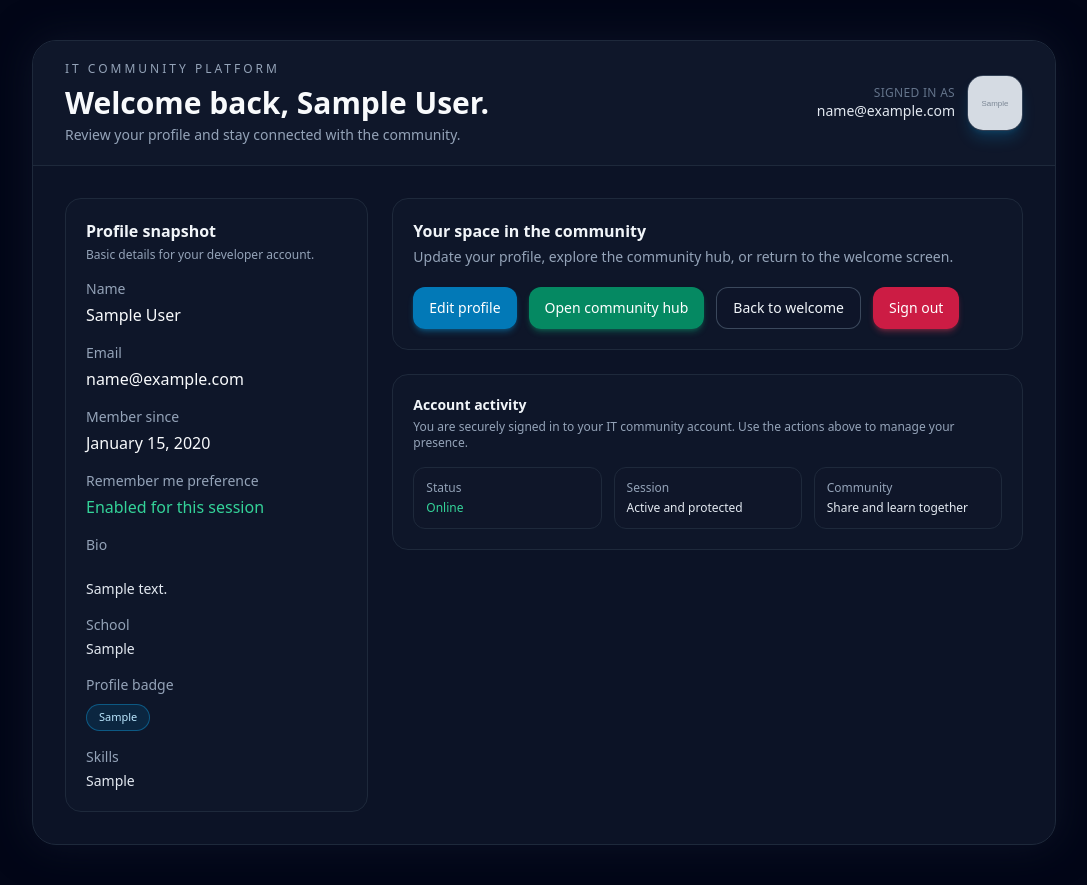
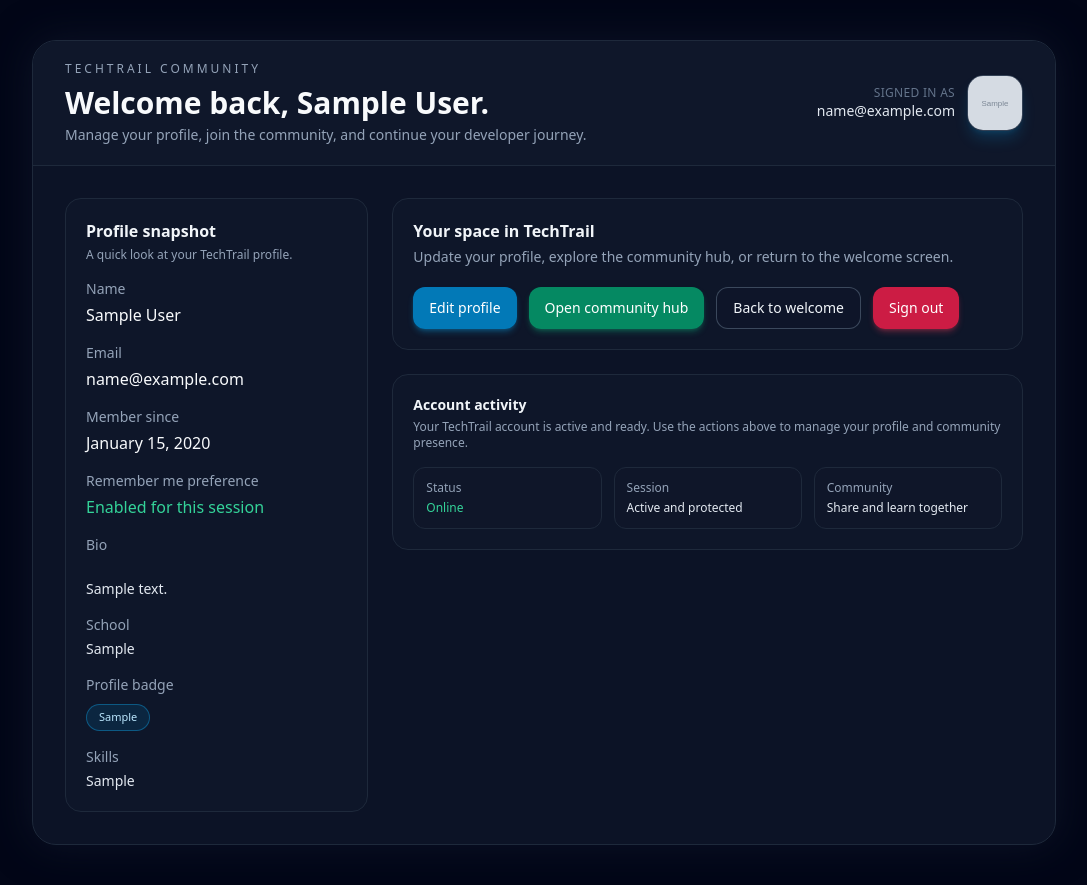
Before and after one commit to Ewonn18/login-system, a PHP site: page /dashboard.php in a window 1280 px wide. Shown: the whole page, without its empty margins (96-1183 px from the left). Run offline with PHP 8.4, Linux system fonts and the light colour scheme; the visitor is signed in with stand-in values (Sample User, id 1); tables that the repository leaves empty or names only in its code hold one stand-in row (values such as "Sample post"); grey boxes marked "Sample" are stand-in pictures; some libraries are stand-ins or nearby versions.

Commit message:
Improve auth flow and clean TechTrail dashboard

```diff
--- a/dashboard.php
+++ b/dashboard.php
@@ -13,6 +13,7 @@ $sql = "SELECT name, email, created_at, bio, school, specialization, skills, pro
 $stmt = $conn->prepare($sql);
 
 if (!$stmt) {
+    $conn->close();
     die("Something went wrong.");
 }
 
@@ -20,7 +21,7 @@ $stmt->bind_param("i", $userId);
 $stmt->execute();
 $result = $stmt->get_result();
 
-if ($result->num_rows !== 1) {
+if (!$result || $result->num_rows !== 1) {
     $stmt->close();
     $conn->close();
     session_unset();
@@ -42,35 +43,36 @@ $conn->close();
 <head>
   <meta charset="UTF-8">
   <meta name="viewport" content="width=device-width, initial-scale=1.0">
-    <title>Developer Dashboard</title>
+  <title>TechTrail Community - Dashboard</title>
   <script src="https://cdn.tailwindcss.com"></script>
 </head>
 <body class="min-h-screen bg-slate-950 text-slate-100 flex items-center justify-center px-4 py-10">
   <div class="w-full max-w-5xl bg-slate-900/80 border border-slate-800 rounded-3xl shadow-[0_0_40px_rgba(15,23,42,0.8)] overflow-hidden">
 
-      <!-- Top bar -->
-      <header class="bg-gradient-to-r from-slate-900 via-slate-900 to-slate-900 border-b border-slate-800 px-6 md:px-8 py-5 flex flex-col md:flex-row md:items-center md:justify-between gap-4">
+    <header class="bg-slate-900 border-b border-slate-800 px-6 md:px-8 py-5 flex flex-col md:flex-row md:items-center md:justify-between gap-4">
       <div>
-          <p class="text-xs uppercase tracking-[0.25em] text-slate-400">IT Community Platform</p>
+        <p class="text-xs uppercase tracking-[0.25em] text-slate-400">TechTrail Community</p>
         <h1 class="mt-2 text-2xl md:text-3xl font-semibold text-slate-50">
           Welcome back, <?php echo htmlspecialchars($user["name"]); ?>.
         </h1>
         <p class="mt-1 text-sm text-slate-400">
-            Review your profile and stay connected with the community.
+          Manage your profile, join the community, and continue your developer journey.
         </p>
       </div>
+
       <div class="flex items-center gap-3">
         <div class="hidden md:flex flex-col items-end text-xs text-slate-400">
           <span class="uppercase tracking-wide text-slate-500">Signed in as</span>
           <span class="text-slate-200 text-sm"><?php echo htmlspecialchars($user["email"]); ?></span>
         </div>
+
         <?php if (!empty($user["profile_picture"])): ?>
           <div class="w-12 h-12 md:w-14 md:h-14 rounded-2xl overflow-hidden border border-slate-700 bg-slate-900 shadow-lg shadow-sky-500/20">
             <img
               src="<?php echo htmlspecialchars($user["profile_picture"]); ?>"
               alt="Profile picture"
               class="w-full h-full object-cover"
-              />
+            >
           </div>
         <?php else: ?>
           <div class="w-12 h-12 md:w-14 md:h-14 rounded-2xl bg-gradient-to-br from-fuchsia-500/80 via-indigo-500/80 to-sky-400/80 flex items-center justify-center text-xl md:text-2xl font-semibold shadow-lg shadow-fuchsia-500/20">
@@ -83,12 +85,11 @@ $conn->close();
     <main class="p-6 md:p-8">
       <div class="grid grid-cols-1 lg:grid-cols-3 gap-6">
 
-          <!-- Profile card -->
         <section class="lg:col-span-1 bg-slate-900/80 border border-slate-800 rounded-2xl p-5 flex flex-col gap-4">
           <div>
             <h2 class="text-base font-semibold text-slate-100">Profile snapshot</h2>
             <p class="mt-1 text-xs text-slate-400">
-                Basic details for your developer account.
+              A quick look at your TechTrail profile.
             </p>
           </div>
 
@@ -151,8 +152,7 @@ $conn->close();
                   </span>
                 <?php else: ?>
                   <span class="text-sm font-medium text-slate-300">No badge selected</span>
-                  <?php endif;
-                ?>
+                <?php endif; ?>
             </div>
           </div>
 
@@ -167,10 +167,9 @@ $conn->close();
           </div>
         </section>
 
-          <!-- Main actions / community area -->
         <section class="lg:col-span-2 flex flex-col gap-6">
           <div class="bg-slate-900/80 border border-slate-800 rounded-2xl p-5">
-              <h2 class="text-base font-semibold text-slate-100">Your space in the community</h2>
+            <h2 class="text-base font-semibold text-slate-100">Your space in TechTrail</h2>
             <p class="mt-1 text-sm text-slate-400">
               Update your profile, explore the community hub, or return to the welcome screen.
             </p>
@@ -209,17 +208,20 @@ $conn->close();
           <div class="bg-slate-900/80 border border-slate-800 rounded-2xl p-5">
             <h3 class="text-sm font-semibold text-slate-100">Account activity</h3>
             <p class="mt-1 text-xs text-slate-400">
-                You are securely signed in to your IT community account. Use the actions above to manage your presence.
+              Your TechTrail account is active and ready. Use the actions above to manage your profile and community presence.
             </p>
+
             <div class="mt-4 grid grid-cols-1 sm:grid-cols-3 gap-3 text-xs">
               <div class="rounded-xl border border-slate-800 bg-slate-900/80 px-3 py-3">
                 <p class="text-slate-400 mb-1">Status</p>
                 <p class="text-emerald-400 font-medium">Online</p>
               </div>
+
               <div class="rounded-xl border border-slate-800 bg-slate-900/80 px-3 py-3">
                 <p class="text-slate-400 mb-1">Session</p>
                 <p class="text-slate-200 font-medium">Active and protected</p>
               </div>
+
               <div class="rounded-xl border border-slate-800 bg-slate-900/80 px-3 py-3">
                 <p class="text-slate-400 mb-1">Community</p>
                 <p class="text-slate-200 font-medium">Share and learn together</p>
--- a/db.php
+++ b/db.php
@@ -7,6 +7,8 @@ $dbname = "login_system";
 $conn = new mysqli($host, $user, $pass, $dbname);
 
 if ($conn->connect_error) {
-    die("Connection failed: " . $conn->connect_error);
+    die("Database connection failed.");
 }
+
+$conn->set_charset("utf8mb4");
 ?>
```
Also changed, not shown: login.php (+17 -19 lines), register.php (+15 -16 lines). Lines whose indentation alone changed are shown as unchanged.
